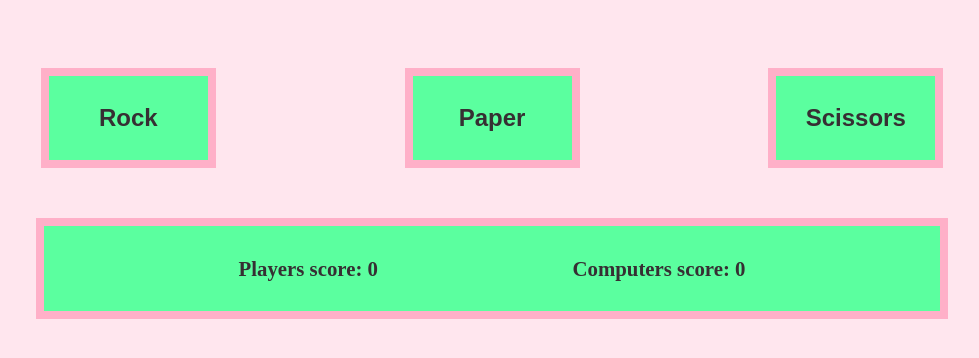
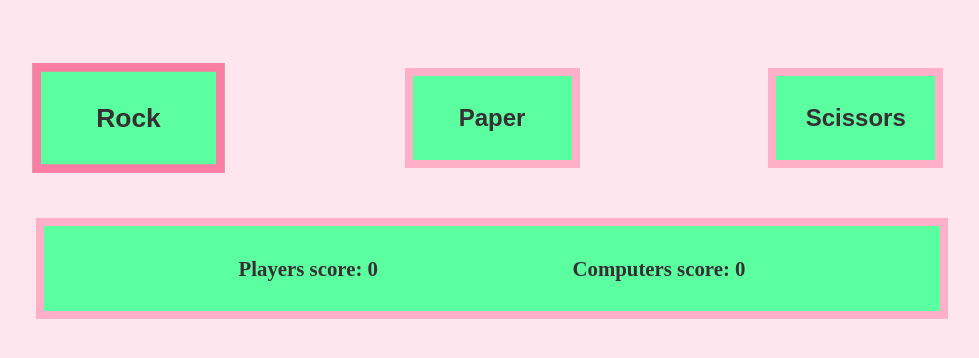
Before and after one commit to Ivana-R98/odin_RockPaperScissors, a plain HTML site: page index.html in a window 1280 px wide. In both pictures the pointer is over the button "Rock". Shown: the part 72-430 px from the top of the page, without its empty margins (148-1127 px from the left). Drawn offline with Linux system fonts and the light colour scheme.

Commit message:
Update style.css
put interactivity on hover

```diff
--- a/style.css
+++ b/style.css
@@ -18,6 +18,10 @@ h1 {
     display: flex;
     align-items: center;
     justify-content: space-evenly;
+}
+.choice:hover, #replay:hover {
+border: 0.5rem solid #fa7da3;
+transform: scale(1.1);
 }
 .choice,  #replay {
     height: 100px;
```
